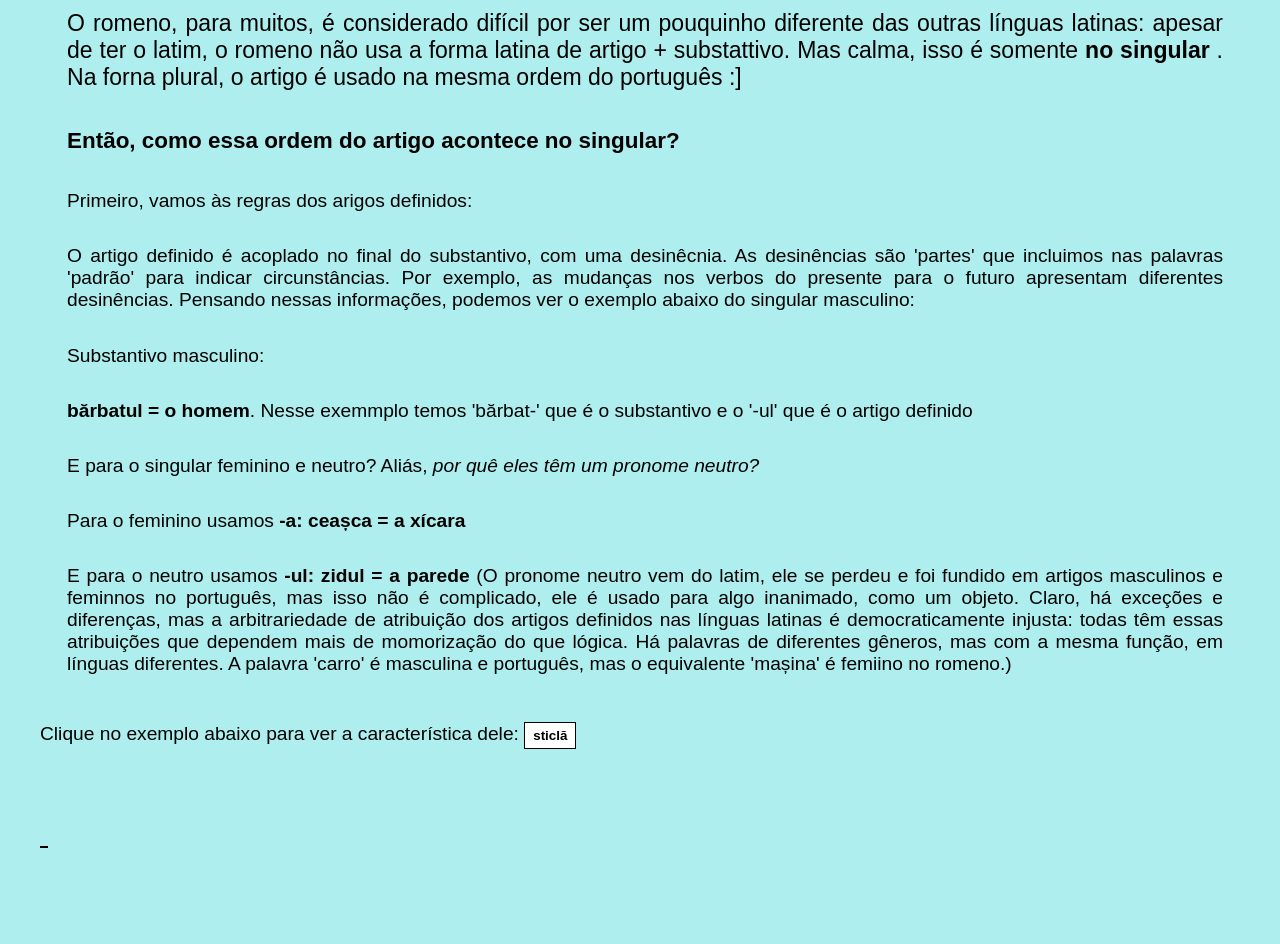
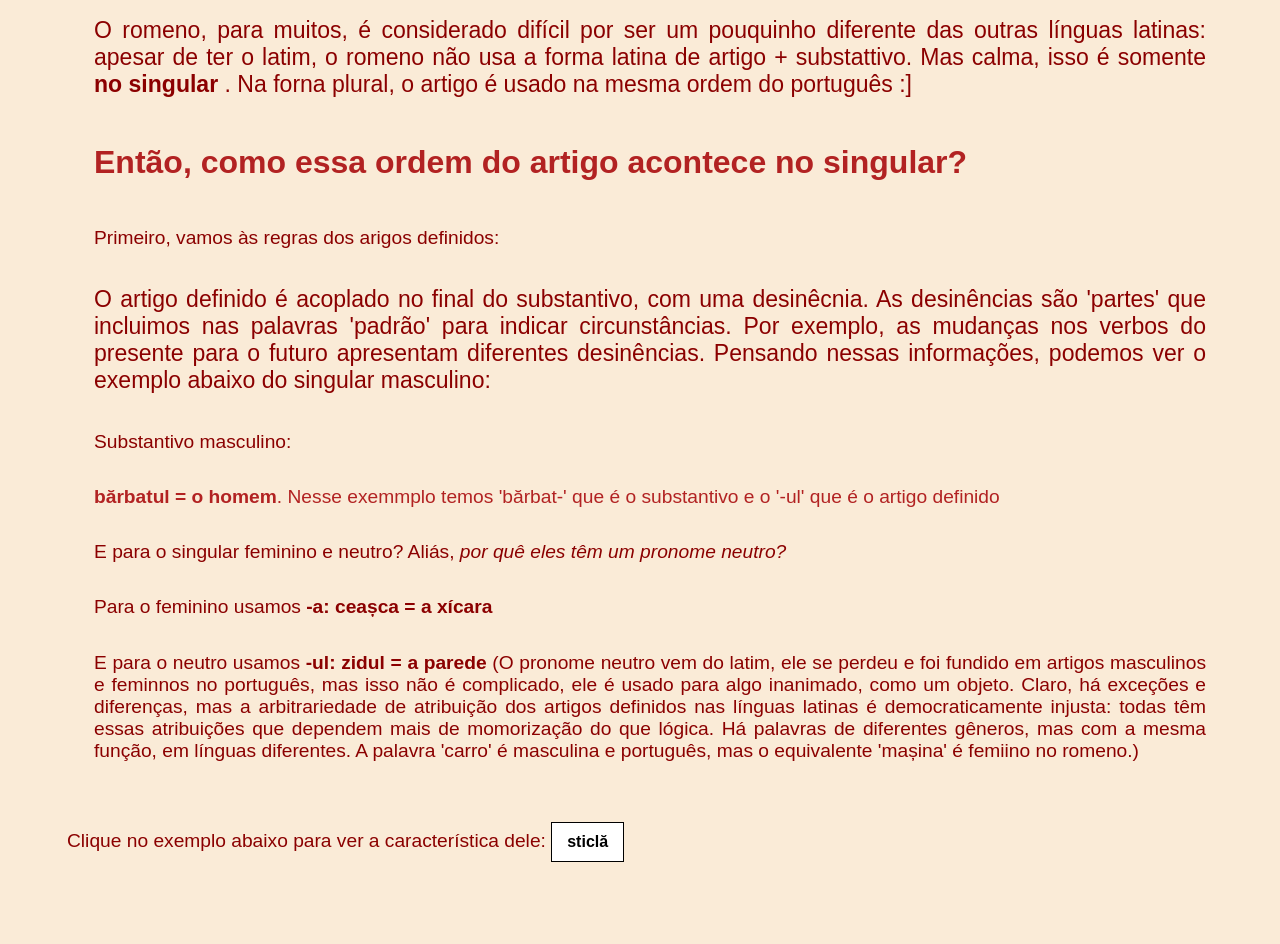
Before and after one commit to ClarissaCoimbra/romeno, a plain HTML site: page index.html in a window 1280 px wide. Shown: the part 819-1763 px from the top of the page. Before the commit the page ends 1702 px from the top, so only its background shows below. Drawn offline with Linux system fonts and the light colour scheme.

Commit message:
Update index.css

```diff
--- a/index.css
+++ b/index.css
@@ -4,12 +4,20 @@ body {
     padding: 10px 10px 10px 10px;
     margin: 30px;
     text-align: left;
-    background-color: #AFEEEE;
+    background-color: #FAEBD7;
+    color: black
 }
 
-span {
-    border-bottom: 2px solid black;
-    padding: 4px;
+
+p, div {
+
+    border: 5px;
+    margin-left: 20px;
+    margin-right: 10px;
+    padding: 7px;
+    text-align: justify;
+    color: #8B0000;
+
 }
 
 button {
@@ -19,10 +27,31 @@ button {
     border: 1px solid black;
     font-weight: bold;
     cursor: pointer;
-    padding: 5px 8px;
+    padding: 10px 15px;
+    font-size: medium;
 }
 
-p, h1, h2, h3 {
+h1, h2 {
+    border: 5px;
+    margin-left: 20px;
+    margin-right: 10px;
+    padding: 7px;
+    text-align: justify;
+    color: #B22222;
+}
+
+h3 {
+    border: 5px;
+    margin-left: 20px;
+    margin-right: 10px;
+    padding: 7px;
+    text-align: justify;
+    font-size: xx-large;
+    color: #B22222;
+}
+
+.order {
+    font-size: larger;
     border: 5px;
     margin-left: 20px;
     margin-right: 10px;
@@ -34,9 +63,14 @@ p, h1, h2, h3 {
     font-size: larger;
 }
 
+.example {
+    color: #B22222;
+}
+
 a {
     text-align: center;
     font-size: medium;
     padding: 10px;
     margin: 30px;
+    color: #FF6347;
 }
```
